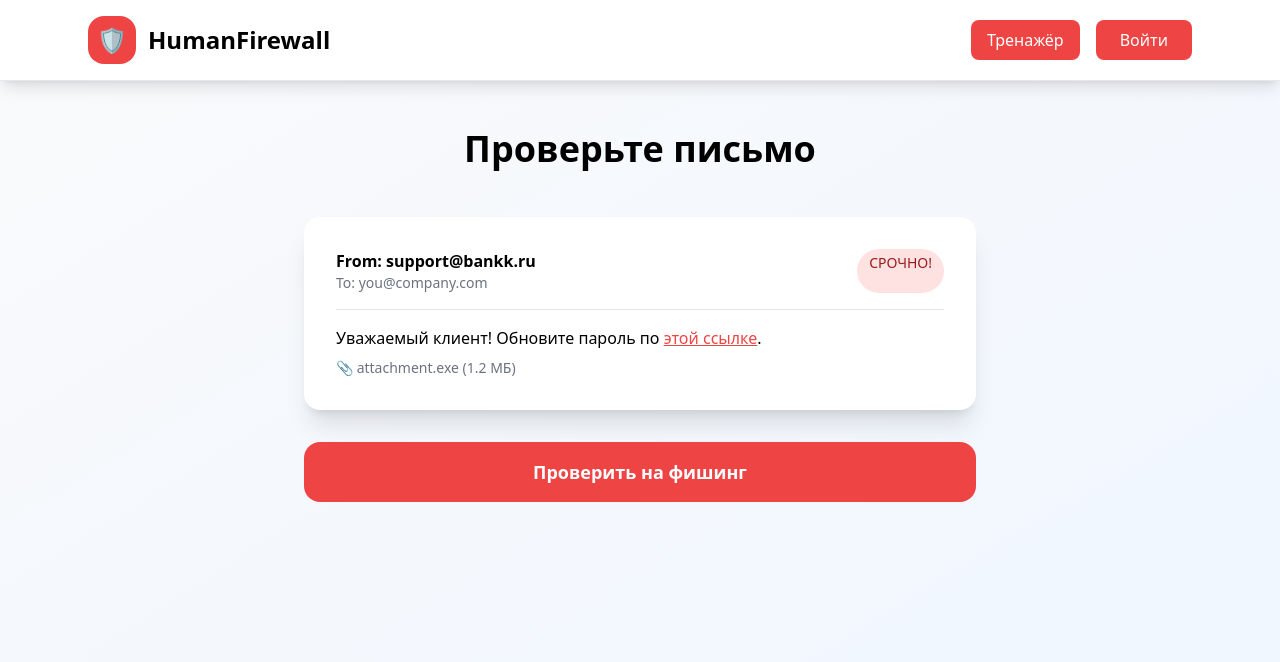
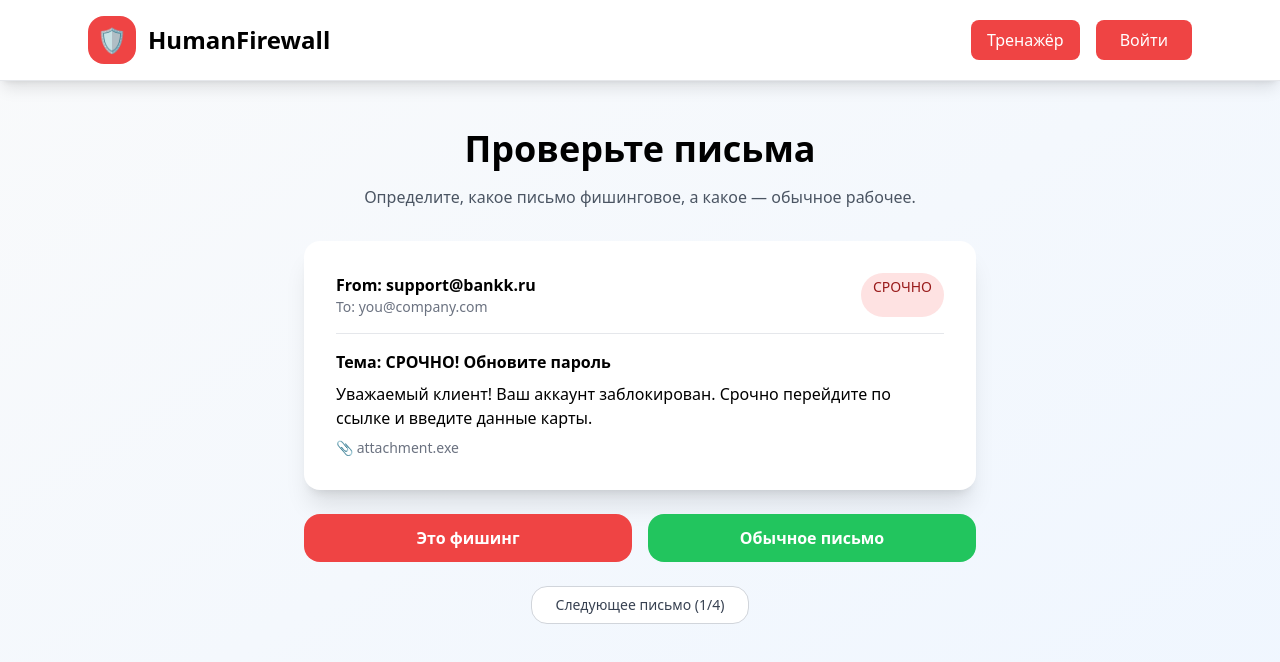
Before and after one commit to CallMeCarizma/HumanFireWallProto, a React (Vite) app: page / in a window 1280 px wide. Shown: the top 662 px of the page. Built offline with nearby package versions, Linux system fonts and the light colour scheme.

Commit message:
Update EmailSimulator.jsx

```diff
--- a/src/components/EmailSimulator.jsx
+++ b/src/components/EmailSimulator.jsx
@@ -1,81 +1,147 @@
-// src/components/EmailSimulator.jsx
 import { useState } from 'react';
 
+const EMAILS = [
+  {
+    id: 1,
+    from: 'support@bankk.ru',
+    to: 'you@company.com',
+    subject: 'СРОЧНО! Обновите пароль',
+    body: 'Уважаемый клиент! Ваш аккаунт заблокирован. Срочно перейдите по ссылке и введите данные карты.',
+    attachment: 'attachment.exe',
+    isPhishing: true,
+    explanation: 'Подозрительный домен, срочность, запрос данных + .exe вложение.'
+  },
+  {
+    id: 2,
+    from: 'no-reply@company.com',
+    to: 'you@company.com',
+    subject: 'График корпоративных мероприятий',
+    body: 'Коллеги, во вложении — план мероприятий на следующий месяц. Если есть вопросы, пишите HR.',
+    attachment: 'events.pdf',
+    isPhishing: false,
+    explanation: 'Легитимный корпоративный домен, нет срочности, адекватное содержание, PDF.'
+  },
+  {
+    id: 3,
+    from: 'security@pay-service.com',
+    to: 'you@company.com',
+    subject: 'Подтверждение входа',
+    body: 'Мы заметили вход из нового устройства. Если это были не вы — перейдите по ссылке для отмены операции.',
+    attachment: null,
+    isPhishing: true,
+    explanation: 'Неясный домен, ссылка на «отмену» без деталей, классический фишинг-антифрод.'
+  },
+  {
+    id: 4,
+    from: 'it-support@company.com',
+    to: 'you@company.com',
+    subject: 'Плановые работы на сервере',
+    body: 'Сегодня с 19:00 до 21:00 возможны кратковременные перебои в работе почты. Никаких действий от вас не требуется.',
+    attachment: null,
+    isPhishing: false,
+    explanation: 'Официальный домен, информирование без ссылок и запросов данных.'
+  }
+];
+
 export default function EmailSimulator() {
+  const [currentIndex, setCurrentIndex] = useState(0);
   const [feedback, setFeedback] = useState(null);
 
-  const checkEmail = async () => {
-    try {
-      const res = await fetch('/api/scenario', {
-        method: 'POST',
-        headers: { 'Content-Type': 'application/json' },
-        body: JSON.stringify({
-          emailDomain: 'support@bankk.ru',
-          hasAttachment: true,
-          urgency: 'СРОЧНО!'
-        })
+  const currentEmail = EMAILS[currentIndex];
+
+  const handleAnswer = (userThinksPhishing) => {
+    const isCorrect = userThinksPhishing === currentEmail.isPhishing;
+    setFeedback({
+      correct: isCorrect,
+      explanation: currentEmail.explanation,
+      userAnswer: userThinksPhishing
     });
-      const data = await res.json();
-      setFeedback(data);
-    } catch (e) {
-      setFeedback({
-        correct: false,
-        explanation: '🚨 ФИШИНГ! Подозрительный домен + срочность + вложение.'
-      });
-    }
+  };
+
+  const nextEmail = () => {
+    setFeedback(null);
+    setCurrentIndex((prev) => (prev + 1) % EMAILS.length);
   };
 
   return (
     <div className="max-w-2xl mx-auto">
-      <h2 className="text-4xl font-bold text-center mb-12">Проверьте письмо</h2>
+      <h2 className="text-4xl font-bold text-center mb-4">Проверьте письма</h2>
+      <p className="text-center text-gray-600 mb-8">
+        Определите, какое письмо фишинговое, а какое — обычное рабочее.
+      </p>
 
-      <div className="bg-white shadow-xl rounded-2xl p-8 mb-8">
+      {/* Письмо */}
+      <div className="bg-white shadow-xl rounded-2xl p-8 mb-6">
         <div className="flex justify-between mb-4">
           <div>
-            <div className="font-bold">From: support@bankk.ru</div>
-            <div className="text-sm text-gray-500">To: you@company.com</div>
+            <div className="font-bold">From: {currentEmail.from}</div>
+            <div className="text-sm text-gray-500">To: {currentEmail.to}</div>
           </div>
+          {currentEmail.subject.toLowerCase().includes('срочно') && (
             <span className="bg-red-100 text-red-800 px-3 py-1 rounded-full text-sm">
-            СРОЧНО!
+              СРОЧНО
             </span>
+          )}
         </div>
         <div className="border-t pt-4">
-          <p>
-            Уважаемый клиент! Обновите пароль по{' '}
-            <a href="#" className="text-phishing underline">
-              этой ссылке
-            </a>
-            .
+          <p className="font-semibold mb-2">Тема: {currentEmail.subject}</p>
+          <p>{currentEmail.body}</p>
+          {currentEmail.attachment && (
+            <p className="mt-2 text-sm text-gray-500">
+              📎 {currentEmail.attachment}
             </p>
-          <p className="mt-2 text-sm text-gray-500">📎 attachment.exe (1.2 МБ)</p>
+          )}
         </div>
       </div>
 
+      {/* Кнопки выбора */}
+      <div className="grid grid-cols-1 md:grid-cols-2 gap-4 mb-4">
         <button
-        onClick={checkEmail}
-        className="w-full bg-phishing text-white py-4 px-8 rounded-2xl font-bold text-lg"
+          onClick={() => handleAnswer(true)}
+          className="w-full bg-phishing text-white py-3 px-4 rounded-2xl font-semibold hover:bg-red-600"
         >
-        Проверить на фишинг
+          Это фишинг
         </button>
+        <button
+          onClick={() => handleAnswer(false)}
+          className="w-full bg-green-500 text-white py-3 px-4 rounded-2xl font-semibold hover:bg-green-600"
+        >
+          Обычное письмо
+        </button>
+      </div>
 
+      {/* Обратная связь */}
       {feedback && (
         <div
-          className={`mt-8 p-6 rounded-2xl border-4 ${
+          className={`mt-4 p-6 rounded-2xl border-4 ${
             feedback.correct
               ? 'bg-green-100 border-safe'
               : 'bg-red-100 border-phishing'
           }`}
         >
           <h3
-            className={`font-bold text-2xl mb-4 ${
+            className={`font-bold text-2xl mb-2 ${
               feedback.correct ? 'text-safe' : 'text-phishing'
             }`}
           >
-            {feedback.correct ? '✅ Безопасно' : '🚨 ФИШИНГ!'}
+            {feedback.correct ? '✅ Верно!' : '❌ Неверно'}
           </h3>
-          <p>{feedback.explanation}</p>
+          <p className="mb-2">{feedback.explanation}</p>
+          <p className="text-sm text-gray-600">
+            Ваш ответ: {feedback.userAnswer ? '«Фишинг»' : '«Обычное письмо»'}.
+          </p>
         </div>
       )}
+
+      {/* Следующее письмо */}
+      <div className="mt-6 text-center">
+        <button
+          onClick={nextEmail}
+          className="inline-flex items-center px-6 py-2 rounded-2xl border border-gray-300 bg-white hover:bg-gray-50 text-gray-700 text-sm font-medium"
+        >
+          Следующее письмо ({currentIndex + 1}/{EMAILS.length})
+        </button>
+      </div>
     </div>
   );
 }
```
Lines whose indentation alone changed are shown as unchanged.
